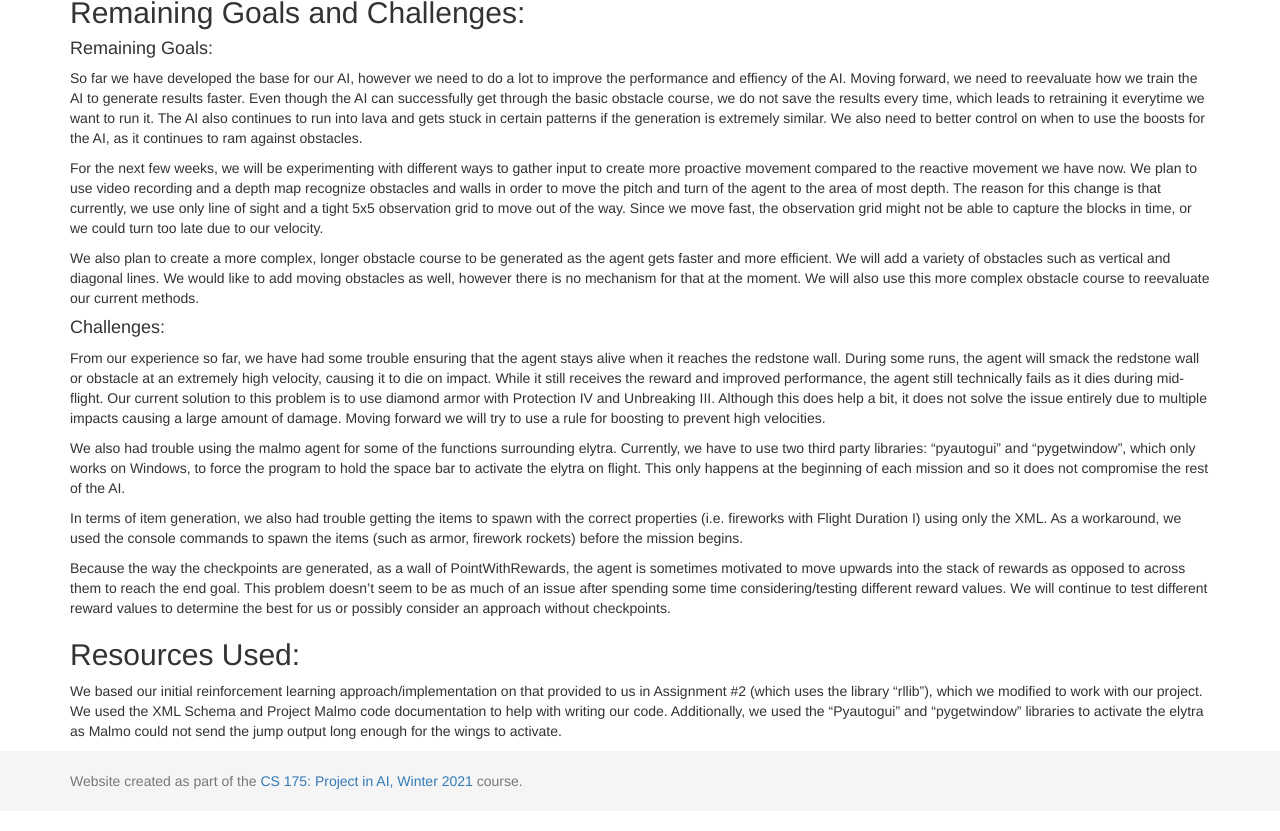
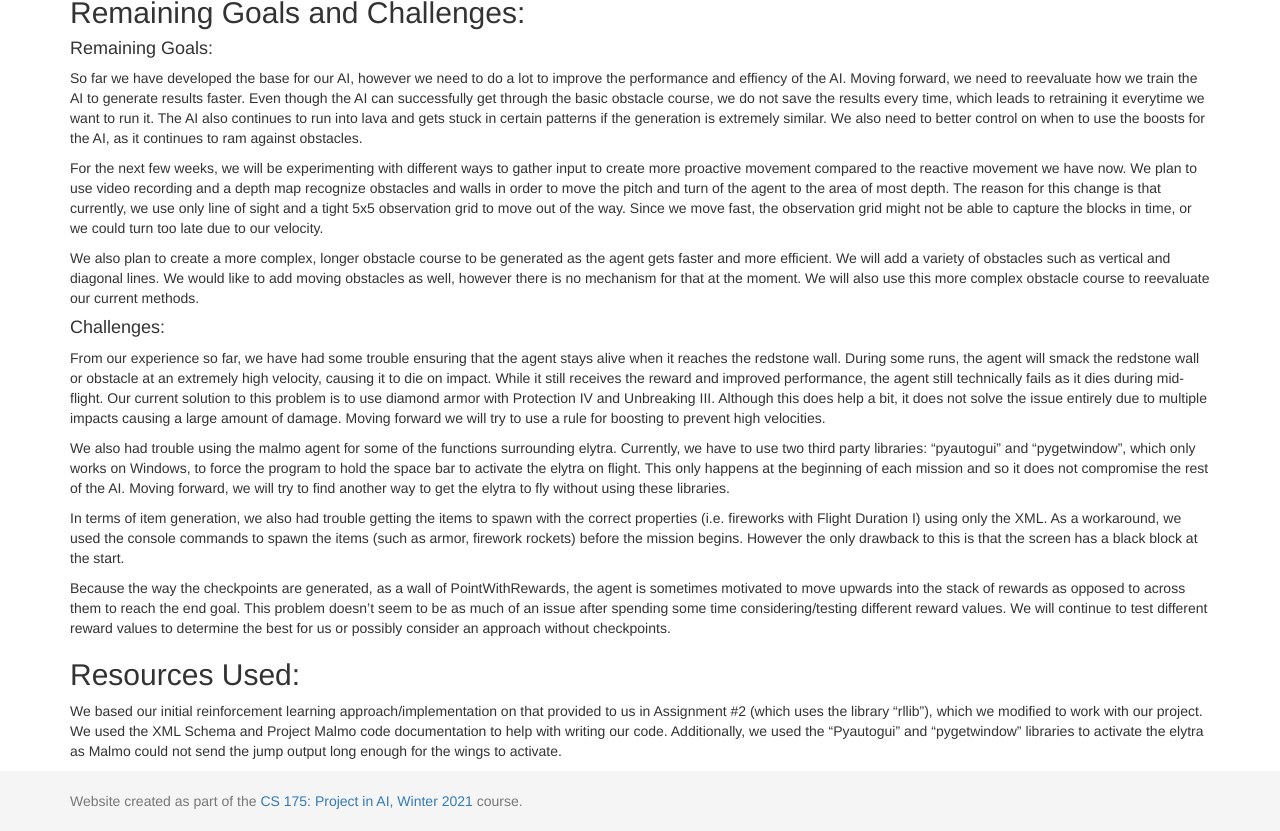
Before and after one commit to Globins/RedstoneEngineer, a Jekyll site: the page built from docs/status.md, in a window 1280 px wide and 900 px high, scrolled down 1867 px, cut to the strip 69-900 px from the top of the window. Built offline with Jekyll 4.4.1, drawn with Linux system fonts in a browser that asks for light colours.

Commit message:
Update status.md

```diff
--- a/docs/status.md
+++ b/docs/status.md
@@ -42,9 +42,9 @@ We also plan to create a more complex, longer obstacle course to be generated as
 <h4>Challenges:</h4>
 From our experience so far, we have had some trouble ensuring that the agent stays alive when it reaches the redstone wall. During some runs, the agent will smack the redstone wall or obstacle at an extremely high velocity, causing it to die on impact. While it still receives the reward and improved performance, the agent still technically fails as it dies during mid-flight. Our current solution to this problem is to use diamond armor with Protection IV and Unbreaking III. Although this does help a bit, it does not solve the issue entirely due to multiple impacts causing a large amount of damage. Moving forward we will try to use a rule for boosting to prevent high velocities.
 
-We also had trouble using the malmo agent for some of the functions surrounding elytra. Currently, we have to use two third party libraries: "pyautogui" and "pygetwindow", which only works on Windows, to force the program to hold the space bar to activate the elytra on flight. This only happens at the beginning of each mission and so it does not compromise the rest of the AI.
+We also had trouble using the malmo agent for some of the functions surrounding elytra. Currently, we have to use two third party libraries: "pyautogui" and "pygetwindow", which only works on Windows, to force the program to hold the space bar to activate the elytra on flight. This only happens at the beginning of each mission and so it does not compromise the rest of the AI. Moving forward, we will try to find another way to get the elytra to fly without using these libraries.
 
-In terms of item generation, we also had trouble getting the items to spawn with the correct properties (i.e. fireworks with Flight Duration I) using only the XML. As a workaround, we used the console commands to spawn the items (such as armor, firework rockets) before the mission begins.
+In terms of item generation, we also had trouble getting the items to spawn with the correct properties (i.e. fireworks with Flight Duration I) using only the XML. As a workaround, we used the console commands to spawn the items (such as armor, firework rockets) before the mission begins. However the only drawback to this is that the screen has a black block at the start.
 
 Because the way the checkpoints are generated, as a wall of PointWithRewards, the agent is sometimes motivated to move upwards into the stack of rewards as opposed to across them to reach the end goal. This problem doesn’t seem to be as much of an issue after spending some time considering/testing different reward values. We will continue to test different reward values to determine the best for us or possibly consider an approach without checkpoints.
 
```
